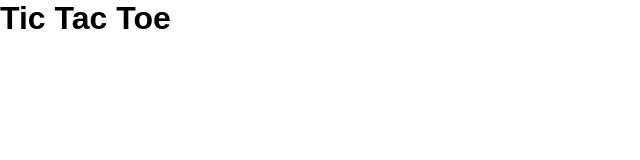
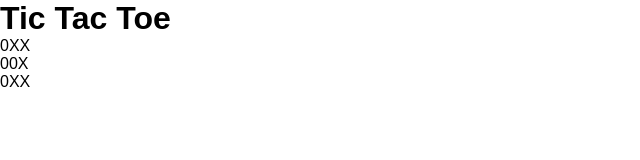
Before and after one commit to NirvaanBal/tic-tac-toe, a plain HTML site: page index.html in a window 1280 px wide. Shown: the whole page, without its empty margins (0-640 px from the left). Drawn offline with Linux system fonts and the light colour scheme; a web font is replaced by a local one.

Commit message:
Create method in Gameboard module to add board to DOM

```diff
--- a/index.html
+++ b/index.html
@@ -9,6 +9,14 @@
     <script src="script.js" defer></script>
   </head>
   <body>
-    <h1>Tic Tac Toe</h1>
+    <div class="container">
+      <div class="header">
+        <h1>Tic Tac Toe</h1>
+      </div>
+
+      <div class="content">
+        <div class="board"></div>
+      </div>
+    </div>
   </body>
 </html>
--- a/script.js
+++ b/script.js
@@ -1,7 +1,16 @@
 const Gameboard = (() => {
-  let gameBoard = ['', '', '', '', '', '', '', '', ''];
+  let gameBoard = ['0', 'X', 'X', '0', '0', 'X', '0', 'X', 'X'];
 
-  return { gameBoard };
+  const addBoardToDOM = function (selector) {
+    let boardHTML = ``;
+    gameBoard.forEach((box, index) => {
+      boardHTML += `<span class="box" data-id=${index + 1}>${box}</span>`;
+      if ((index + 1) % 3 === 0) boardHTML += `<br>`;
+    });
+    document.querySelector(selector).innerHTML = boardHTML;
+  };
+
+  return { addBoardToDOM };
 })();
 
 const Players = () => {
@@ -11,3 +20,5 @@ const Players = () => {
 };
 
 const Game = (() => {})();
+
+Gameboard.addBoardToDOM('.board');
```
